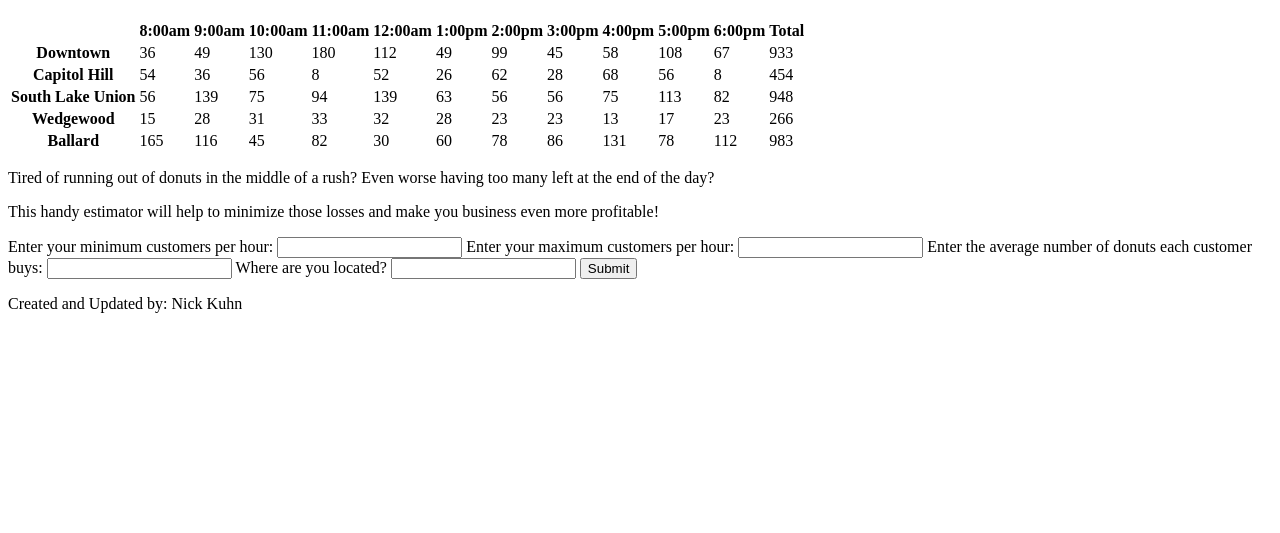
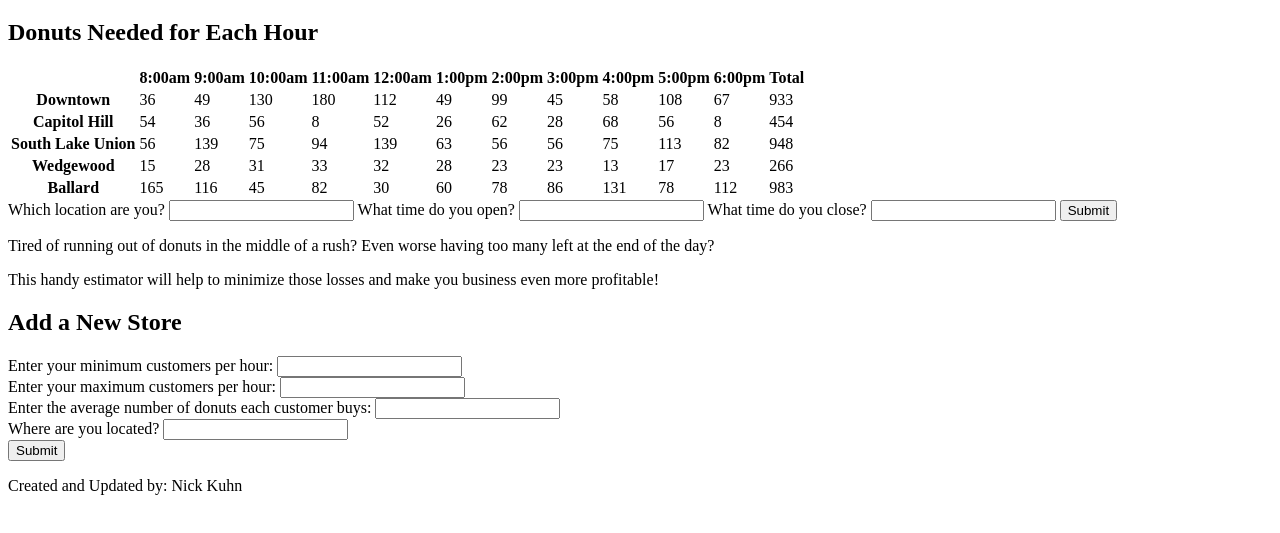
Before and after one commit to nickuhn/donut_shop, a plain HTML site: page index.html in a window 1280 px wide. Shown: the part 61-594 px from the top of the page. Drawn offline with Linux system fonts and the light colour scheme.

Commit message:
Added second html form, refactored shops.
Added a second form to the html that has inputs to change the open and close times of the locations.

Refactored my shop objects into an array and refactored logic to use these objects. Added the code to support the new form and refactored the table builders to clear the current table and build a fresh one.

```diff
--- a/index.html
+++ b/index.html
@@ -12,25 +12,36 @@
     </header>
     <main>
       <article>
+        <h2>Donuts Needed for Each Hour</h2>
         <table id="main-table">
           <thead id="table-head">
           </thead>
           <tbody id="table-body">
           </tbody>
         </table>
+        <form>
+          <label for="location-time">Which location are you?</label>
+          <input id="location-time" type="text">
+          <label for="open">What time do you open?</label>
+          <input id="open" type="number">
+          <label for="close">What time do you close?</label>
+          <input id="close" type="number">
+          <button type="button" id="submit-hours">Submit</button>
+        </form>
         <p>Tired of running out of donuts in the middle of a rush? Even worse having too many left at the end of the day?</p>
         <p>This handy estimator will help to minimize those losses and make you business even more profitable!<p>
       </article>
       <article>
+        <h2>Add a New Store</h2>
         <form>
           <label for="min-cust-hour">Enter your minimum customers per hour:</label>
-          <input id="min-cust-hour" type="number">
+          <input id="min-cust-hour" type="number"><br>
           <label for="max-cust-hour">Enter your maximum customers per hour:</label>
-          <input id="max-cust-hour" type="number">
+          <input id="max-cust-hour" type="number"><br>
           <label for="donut-cust">Enter the average number of donuts each customer buys:</label>
-          <input id="donut-cust" type="number">
+          <input id="donut-cust" type="number"><br>
           <label for="location">Where are you located?</label>
-          <input id="location" type="text">
+          <input id="location" type="text"><br>
           <button type="button" id="submit-new-store">Submit</button>
         </form>
       </article>
--- a/tp_estimator.js
+++ b/tp_estimator.js
@@ -1,21 +1,22 @@
 (function(){
   //declare all the variables and the column headers.
-  var downtown, capitolHill, southLakeUnion, wedgewood, ballard, open, close, submitButton;
+  var downtown, capitolhill, southlakeunion, wedgewood, ballard, open, close, submitButton, locationList;
   open  = 7;
   close = 18;
   //Shop object constructor with prototype methods for determining a random
   //customer per hour count, and based on that the donuts needed per hour and
   //per day. The results of these methods are then used in the render and
   //tableInit function to write a table to the index.html page dynamically.
-  function Shop(minCustHour, maxCustHour, donutPerCust){
+  function Shop(minCustHour, maxCustHour, donutPerCust, locationName){
     this.minCustPerHour  = minCustHour;
     this.maxCustPerHour  = maxCustHour;
     this.avgDonutPerCust = donutPerCust;
+    this.locationName    = locationName;
     this.byHour          = [];
   }
 
-  Shop.prototype.custPerHour = function(min,max){
-    return Math.floor(Math.random() * (max - min + 1)) + min;
+  Shop.prototype.custPerHour = function(){
+    return Math.floor(Math.random() * (this.maxCustPerHour - this.minCustPerHour + 1)) + this.minCustPerHour;
   }
 
   Shop.prototype.hourlyDonuts = function() {
@@ -34,14 +35,15 @@
     }
     this.byHour[0] = total;
   }
+
   //Creates a row on the table for each object call. The first element is the
   //location name in a <th> element tag. The rest are iterated over and stored
   //in <td> elements. The row is then appended to the table.
-  Shop.prototype.render = function(name) {
+  Shop.prototype.render = function() {
     var table    = document.getElementById('table-body');
     var row      = document.createElement('tr');
     var cell     = document.createElement('th');
-    var cellText = document.createTextNode(name);
+    var cellText = document.createTextNode(this.locationName);
     cell.appendChild(cellText);
     row.appendChild(cell);
     for (var i = this.byHour.length - 1; i >= 0; i--) {
@@ -56,9 +58,12 @@
   //Initializes the table given and open and closing time in military time.
   //Creates and array and converts to nonmilitary time.
   tableInit = function(open, close) {
-    var tableValues = [];
-    var tableHead   = document.getElementById('table-head');
-    var row         = document.createElement('tr');
+    var tableValues       = [];
+    var table             = document.getElementById('table-body');
+    var tableHead         = document.getElementById('table-head');
+    tableHead.textContent = "";
+    table.textContent     = "";
+    var row               = document.createElement('tr');
     for(var j = 0; j < close - open; j++) {
       var time = (j + open + 1);
       if (time <= 12){
@@ -78,50 +83,47 @@
     tableHead.appendChild(row);
   }
 
-  //Initialize the table and instantiates 5 shop locations. The daily method is
-  //called to create the estimates and then the renders is called to print them
-  //to the table on the index.html page.
-  tableInit(open, close);
+  var tableBuilder = function(open, close){
+    tableInit(open, close);
+    for(i = 0; i < locationList.length; i++){
+      locationList[i].dailyDonuts(open, close);
+      locationList[i].render();
+    }
+  }
 
-  downtown       = new Shop(8, 43, 4.50);
-  downtown.custPerHour(downtown.minCustPerHour, downtown.maxCustPerHour);
-  downtown.dailyDonuts(open, close);
-  downtown.render("Downtown");
+  //Event listener and functions to add a new store object, and to change the open
+  //and close times building a new table.
 
-  capitolHill    = new Shop(4, 37, 2.00);
-  capitolHill.custPerHour(capitolHill.minCustPerHour, capitolHill.maxCustPerHour);
-  capitolHill.dailyDonuts(open, close);
-  capitolHill.render("Capitol Hill");
+  var getHours = function() {
+    open = parseInt(document.getElementById('open').value);
+    close = parseInt(document.getElementById('close').value);
+    tableBuilder(open, close);
+  }
 
-  southLakeUnion = new Shop(9, 23, 6.33);
-  southLakeUnion.custPerHour(southLakeUnion.minCustPerHour, southLakeUnion.maxCustPerHour);
-  southLakeUnion.dailyDonuts(open, close);
-  southLakeUnion.render("South Lake Union");
-
-  wedgewood      = new Shop(2, 28, 1.25);
-  wedgewood.custPerHour(wedgewood.minCustPerHour, wedgewood.maxCustPerHour);
-  wedgewood.dailyDonuts(open, close);
-  wedgewood.render("Wedgewood");
-
-  ballard        = new Shop(8, 58, 3.75);
-  ballard.custPerHour(ballard.minCustPerHour, ballard.maxCustPerHour);
-  ballard.dailyDonuts(open, close);
-  ballard.render("Ballard");
-
-
-  var createRow = function() {
+  var createNew = function() {
     var locationFull = document.getElementById('location').value;
     var minCustPerHour = parseInt(document.getElementById('min-cust-hour').value);
     var maxCustPerHour = parseInt(document.getElementById('max-cust-hour').value);
     var donutPerCust = parseInt(document.getElementById('donut-cust').value);
-    var location = new Shop(minCustPerHour, maxCustPerHour, donutPerCust);
-    location.custPerHour(location.minCustPerHour, location.maxCustPerHour);
-    location.dailyDonuts(open, close);
-    location.render(locationFull);
+    var location = new Shop(minCustPerHour, maxCustPerHour, donutPerCust, locationFull);
+    locationList.unshift(location);
+    locationList[0].dailyDonuts(open, close);
+    locationList[0].render();
   }
+  hoursButton = document.getElementById('submit-hours');
+  hoursButton.addEventListener('click', getHours, false);
 
-  submitButton = document.getElementById('submit-new-store');
-  submitButton.addEventListener('click', createRow, false);
+  newStoreButton = document.getElementById('submit-new-store');
+  newStoreButton.addEventListener('click', createNew, false);
 
+  //Initialize the table and instantiates 5 shop locations.
+  locationList = [];
+  locationList.push(new Shop(8, 43, 4.50, "Downtown"));
+  locationList.push(new Shop(4, 37, 2.00, "Capitol Hill"));
+  locationList.push(new Shop(9, 23, 6.33, "South Lake Union"));
+  locationList.push(new Shop(2, 28, 1.25, "Wedgewood"));
+  locationList.push(new Shop(8, 58, 3.75, "Ballard"));
+
+  tableBuilder(open, close);
 
 })();
```
